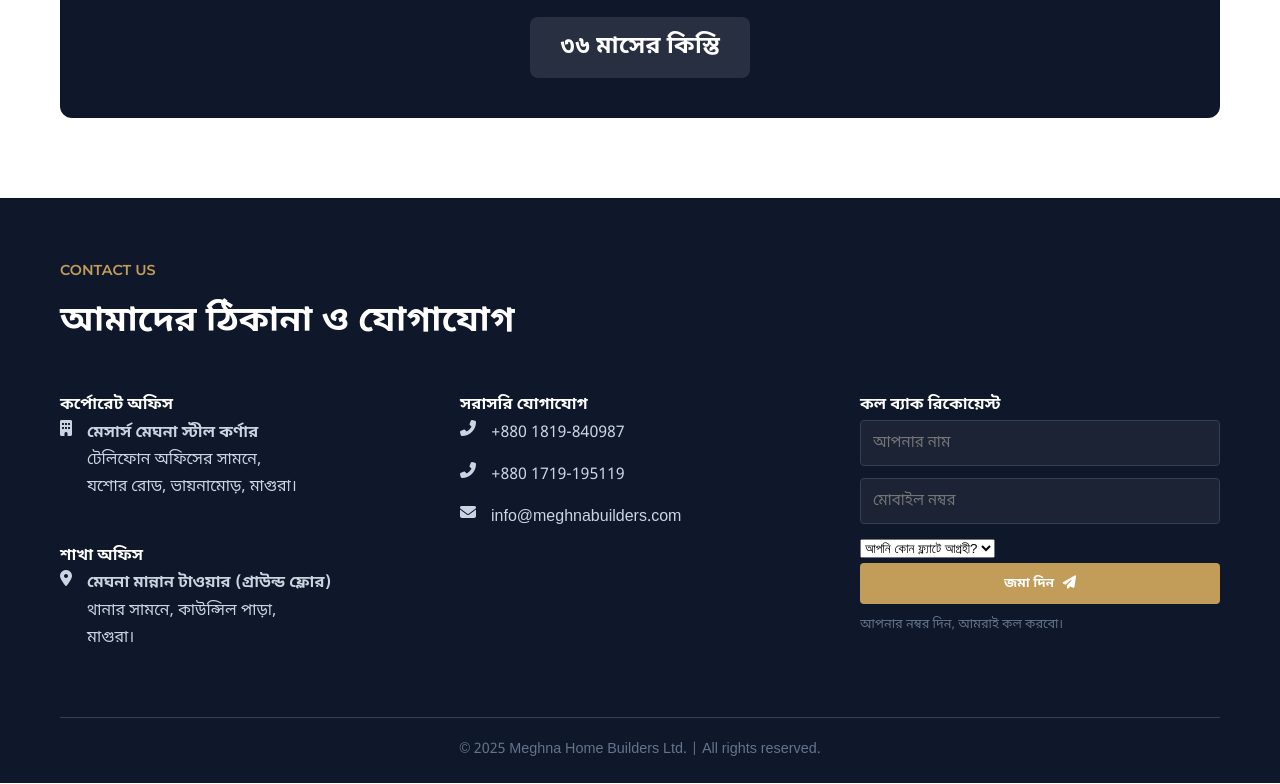
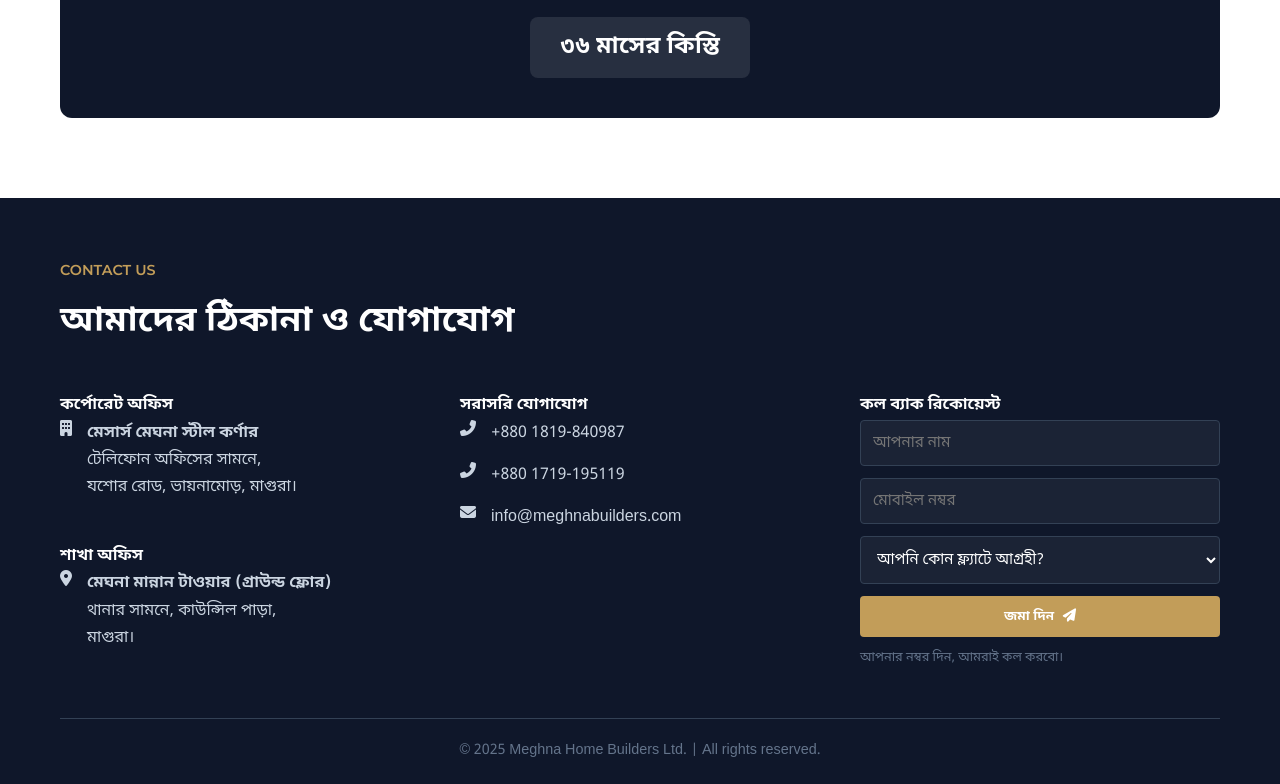
Before and after one commit to magnusozprime/primebuild, a plain HTML site: page index.html in a window 1280 px wide. Shown: the part 4541-5325 px from the top of the page. Drawn offline with Linux system fonts and the light colour scheme.

Commit message:
Update style.css

```diff
--- a/style.css
+++ b/style.css
@@ -123,6 +123,30 @@
         .contact-item { display: flex; gap: 15px; margin-bottom: 15px; color: #cbd5e1 }
         .contact-form input, .contact-form textarea { width: 100%; padding: 12px; margin-bottom: 12px; border-radius: 4px; border: 1px solid #334155; background: rgba(255, 255, 255, 0.05); color: white; font-family: var(--font-bn); outline: none; font-size: 0.95rem; }
         .contact-form input:focus { border-color: var(--gold); background: rgba(255, 255, 255, 0.1); }
+        /* --- FORM DROPDOWN STYLE --- */
+.contact-form select {
+    width: 100%;
+    padding: 12px;
+    margin-bottom: 12px;
+    border-radius: 4px;
+    border: 1px solid #334155;
+    background: rgba(255, 255, 255, 0.05);
+    color: white; /* Text color */
+    font-family: var(--font-bn);
+    outline: none;
+    font-size: 0.95rem;
+    cursor: pointer;
+}
+
+.contact-form select option {
+    background: var(--primary); /* Dark background for options */
+    color: white;
+}
+
+.contact-form select:focus {
+    border-color: var(--gold);
+    background: rgba(255, 255, 255, 0.1);
+}
         .contact-form button { width: 100%; background: var(--gold); color: white; border: none; padding: 12px; font-weight: 700; cursor: pointer; border-radius: 4px; font-family: var(--font-bn); }
         .contact-form button:hover { background: var(--gold-hover); }
 
```
